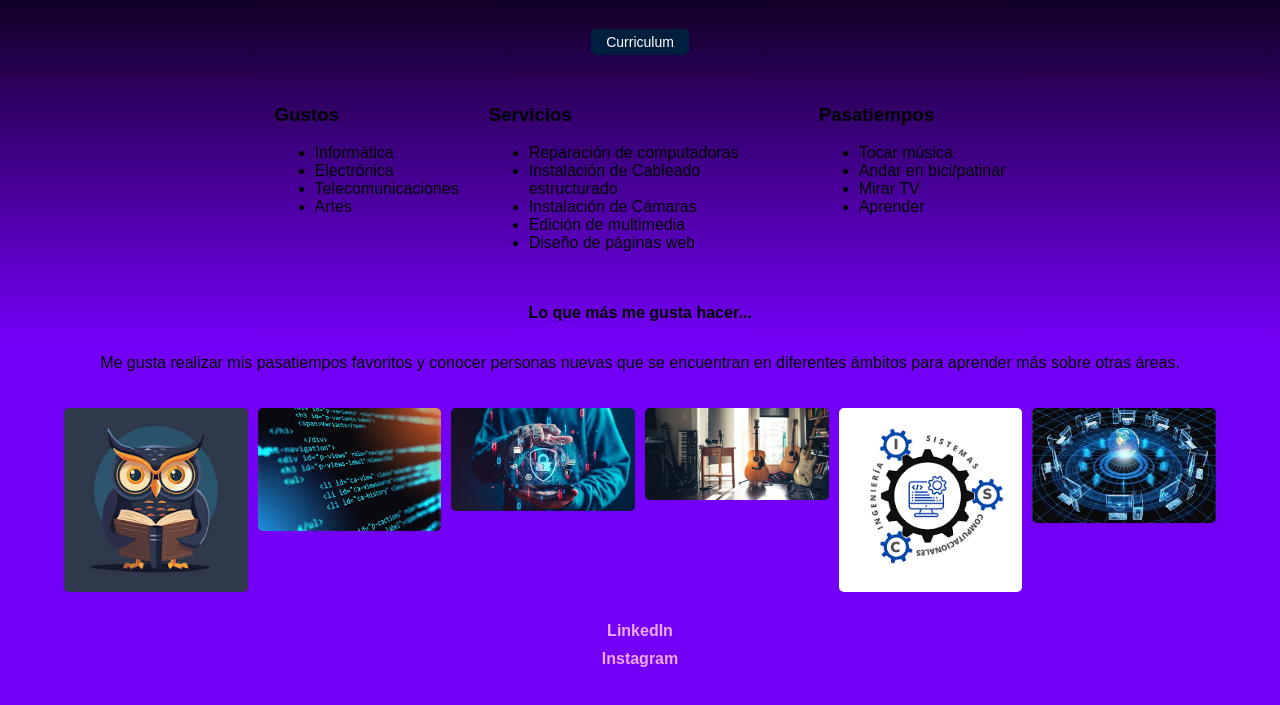
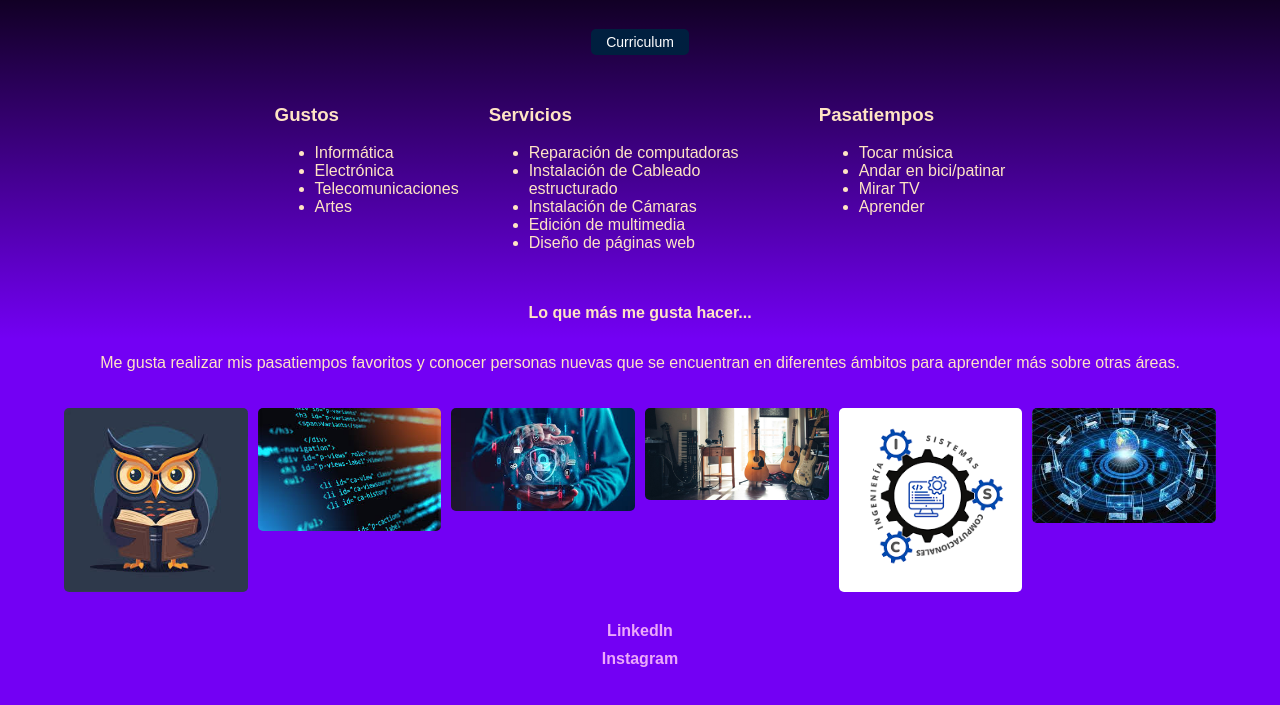
Before and after one commit to usuario322/rep1.022025, a plain HTML site: page index.html in a window 1280 px wide. Shown: the part 61-766 px from the top of the page. Drawn offline with Linux system fonts and the light colour scheme.

Commit message:
Add files via upload

```diff
--- a/index.html
+++ b/index.html
@@ -38,9 +38,15 @@
             margin: 20px 10px;
         }
         .list {
+            color: bisque;
             text-align: left;
             max-width: 300px;
         }
+
+        .miparra {
+            color: bisque;
+        }
+
         .gallery {
             display: grid;
             grid-template-columns: repeat(auto-fit, minmax(100px, 1fr));
@@ -101,8 +107,8 @@
         </div>
     </div>
 
-    <p><strong>Lo que más me gusta hacer...</strong></p>
-    <p>Me gusta realizar mis pasatiempos favoritos y conocer personas nuevas que se encuentran en diferentes ámbitos para aprender más sobre otras áreas.</p>
+    <p class="miparra"><strong>Lo que más me gusta hacer...</strong></p>
+    <p class="miparra">Me gusta realizar mis pasatiempos favoritos y conocer personas nuevas que se encuentran en diferentes ámbitos para aprender más sobre otras áreas.</p>
 
     <div class="gallery">
         <img src="imagen1.jpg" alt="Imagen 1">
```
